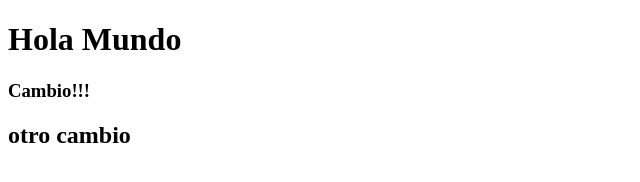
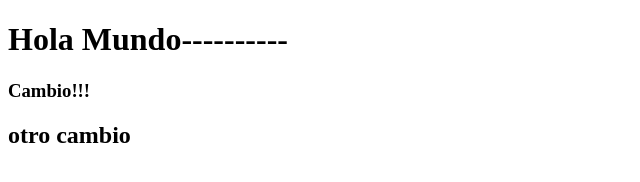
Before and after one commit to Pocas1982/curso-fed, a plain HTML site: page index.html in a window 1280 px wide. Shown: the full height of the page, 0-640 px from the left. Drawn offline with Linux system fonts and the light colour scheme.

Commit message:
add point

```diff
--- a/index.html
+++ b/index.html
@@ -6,7 +6,7 @@
     <title>Prueba GIT</title>
 </head>
 <body>
-    <h1>Hola Mundo</h1>
+    <h1>Hola Mundo----------</h1>
     <h3>Cambio!!!</h3>
     <h2>otro cambio</h2>
 </body>
```
